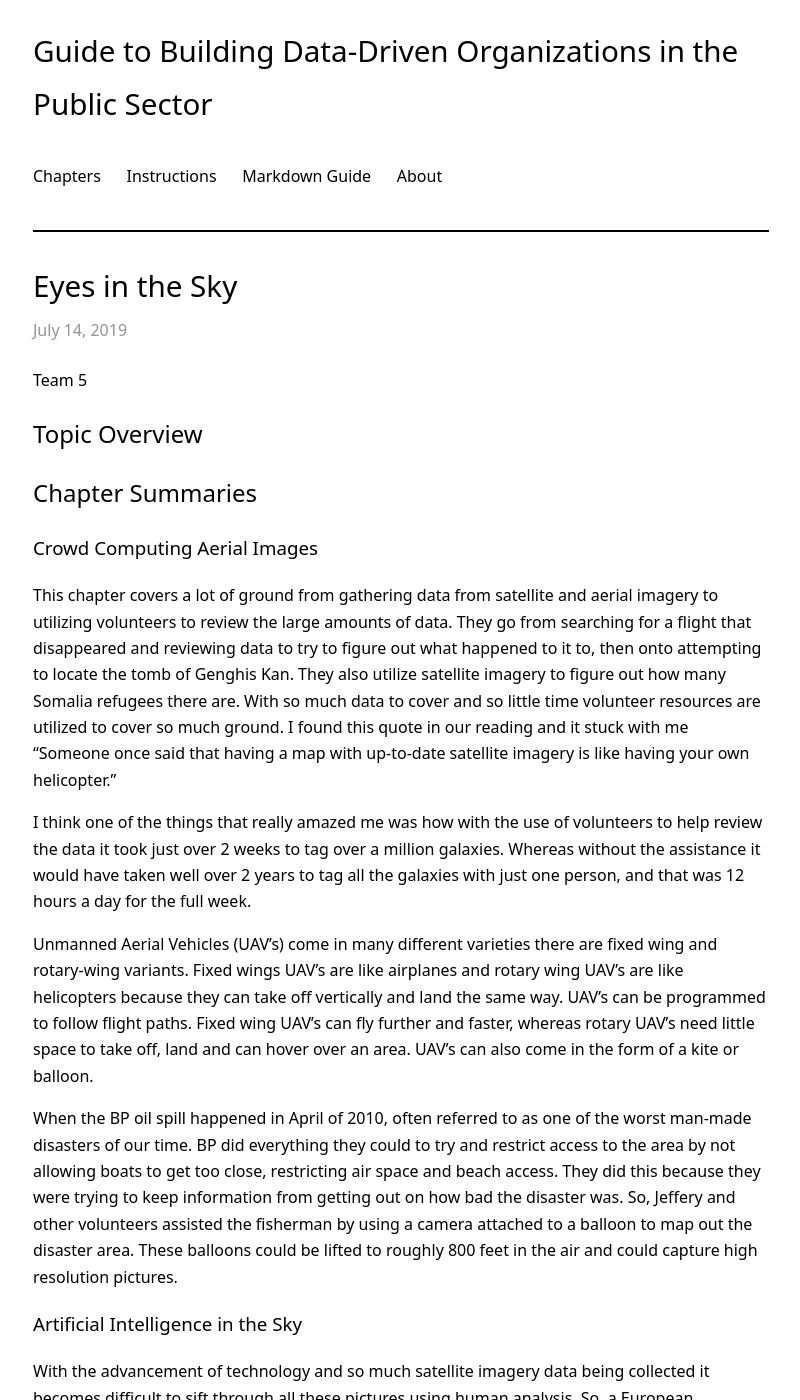
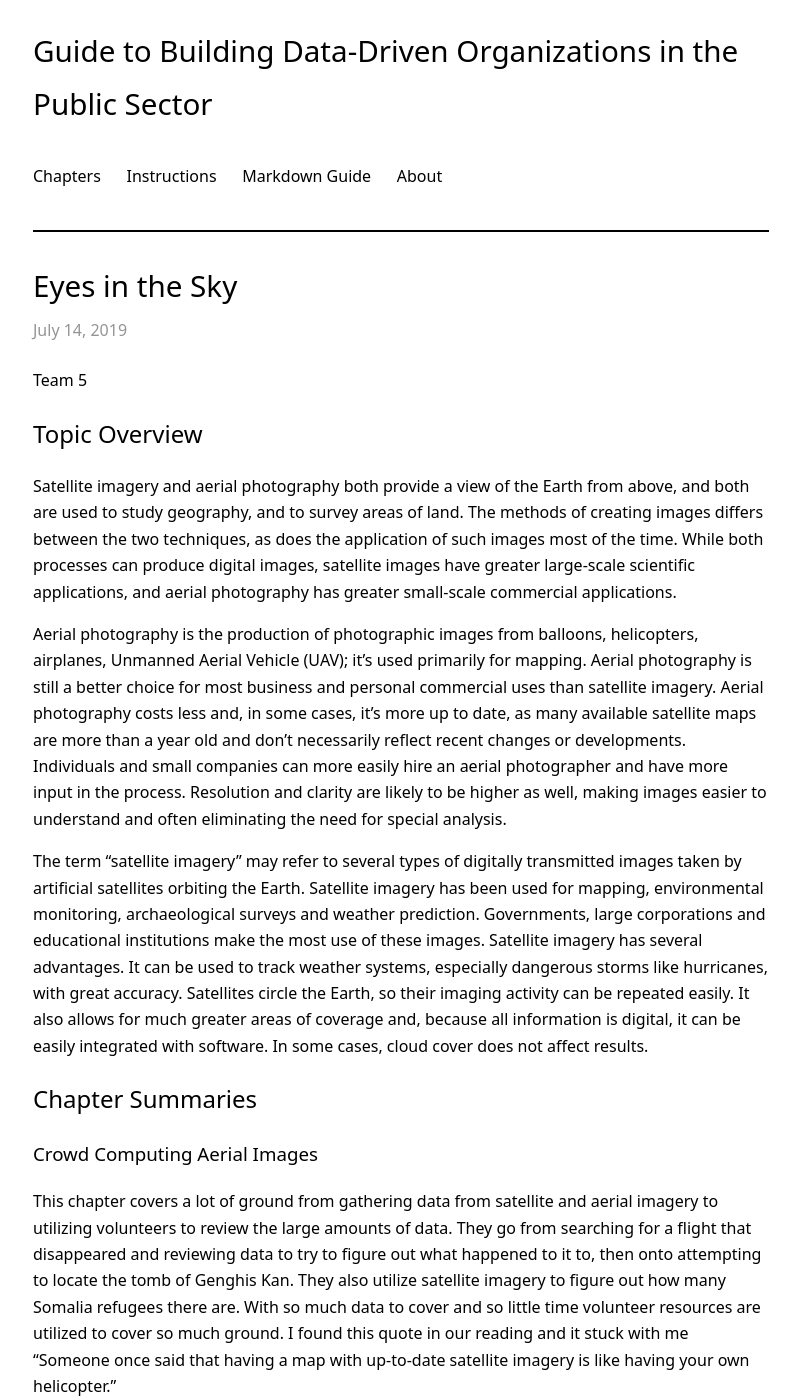
Before and after one commit to RandyWilkinsASU/ddm-textbook-summer-2019, a Jekyll site: the page built from _posts/2019-07-14-ch05-eye-in-sky.md, in a window 1280 px wide and 1400 px high. Shown: the whole window, without its empty margins (239-1039 px from the left). Built offline with Jekyll 4.4.1, drawn with Linux system fonts in a browser that asks for light colours; our own code applies the rules of GitHub Pages for plain Markdown files.

Commit message:
Update 2019-07-14-ch05-eye-in-the-sky.md

```diff
--- a/_posts/2019-07-14-ch05-eye-in-sky.md
+++ b/_posts/2019-07-14-ch05-eye-in-sky.md
@@ -5,8 +5,11 @@ title: "Eyes in the Sky"
 Team 5
 
 ## Topic Overview
+Satellite imagery and aerial photography both provide a view of the Earth from above, and both are used to study geography, and to survey areas of land. The methods of creating images differs between the two techniques, as does the application of such images most of the time. While both processes can produce digital images, satellite images have greater large-scale scientific applications, and aerial photography has greater small-scale commercial applications.
 
+Aerial photography is the production of photographic images from balloons, helicopters, airplanes, Unmanned Aerial Vehicle (UAV); it's used primarily for mapping. Aerial photography is still a better choice for most business and personal commercial uses than satellite imagery. Aerial photography costs less and, in some cases, it's more up to date, as many available satellite maps are more than a year old and don't necessarily reflect recent changes or developments. Individuals and small companies can more easily hire an aerial photographer and have more input in the process. Resolution and clarity are likely to be higher as well, making images easier to understand and often eliminating the need for special analysis.
 
+The term "satellite imagery" may refer to several types of digitally transmitted images taken by artificial satellites orbiting the Earth. Satellite imagery has been used for mapping, environmental monitoring, archaeological surveys and weather prediction. Governments, large corporations and educational institutions make the most use of these images. Satellite imagery has several advantages. It can be used to track weather systems, especially dangerous storms like hurricanes, with great accuracy. Satellites circle the Earth, so their imaging activity can be repeated easily. It also allows for much greater areas of coverage and, because all information is digital, it can be easily integrated with software. In some cases, cloud cover does not affect results.
 
 
 ## Chapter Summaries
```
